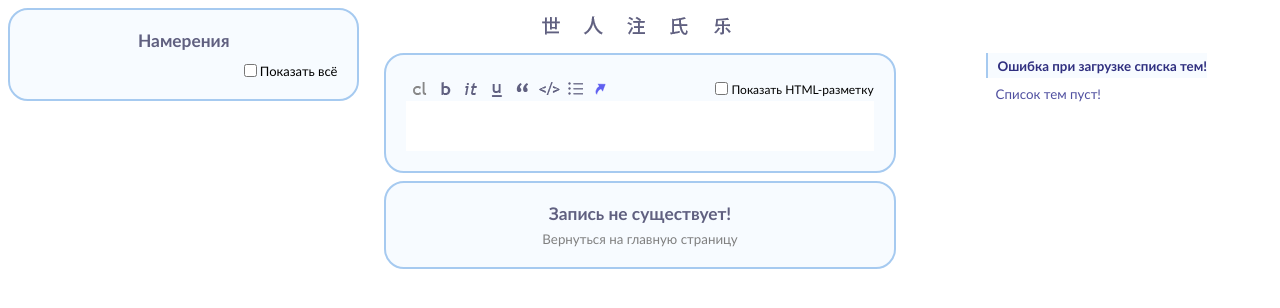
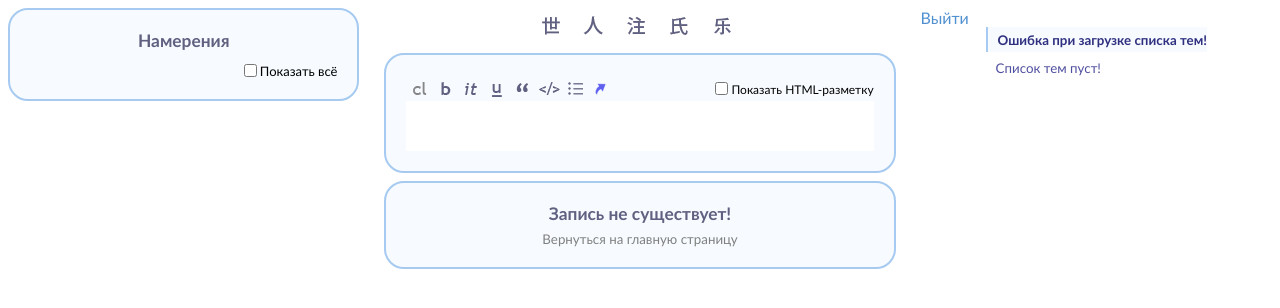
Before and after one commit to graytriangle/cabinet, a Flask app: page /note/1 in a window 1280 px wide. Shown: the top 308 px of the page. Run offline with Flask 2, Linux system fonts and the light colour scheme; data that the repository does not hold is empty; some libraries are stand-ins or nearby versions.

Commit message:
Logout link

```diff
--- a/cabinet/static/css/login.css
+++ b/cabinet/static/css/login.css
@@ -32,7 +32,6 @@
 
 input {
     width: 100%;
-
     text-align: center;
     border-color: #a6caf0;
     font-size: 10pt;
--- a/cabinet/templates/login.html
+++ b/cabinet/templates/login.html
@@ -2,8 +2,6 @@
     <head>
     <title>Cabinet</title>
      <meta charset="UTF-8">
-        <style>
-        </style>
         <link rel='stylesheet' type='text/css' href= {{url_for('static', filename='css/login.css')}}>
     </head>
     <body>
--- a/cabinet/templates/master.html
+++ b/cabinet/templates/master.html
@@ -848,7 +848,8 @@
             </div>
 
             <div id="rightcol">
-                <div class="searchbar"></div>
+                <div class="logout"><a href="/logout">Выйти</a></div>
+                <!-- <div class="searchbar"></div> -->
                 <div id = "topiclist">
                     {% include "topics.html" %}
                 </div>
```
